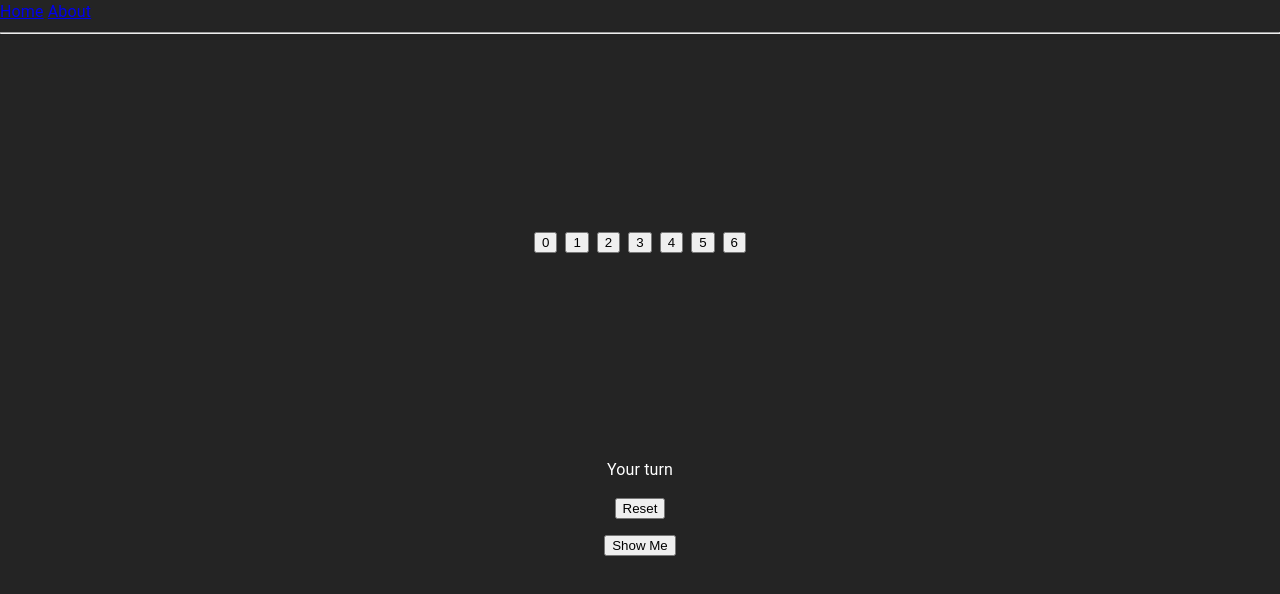
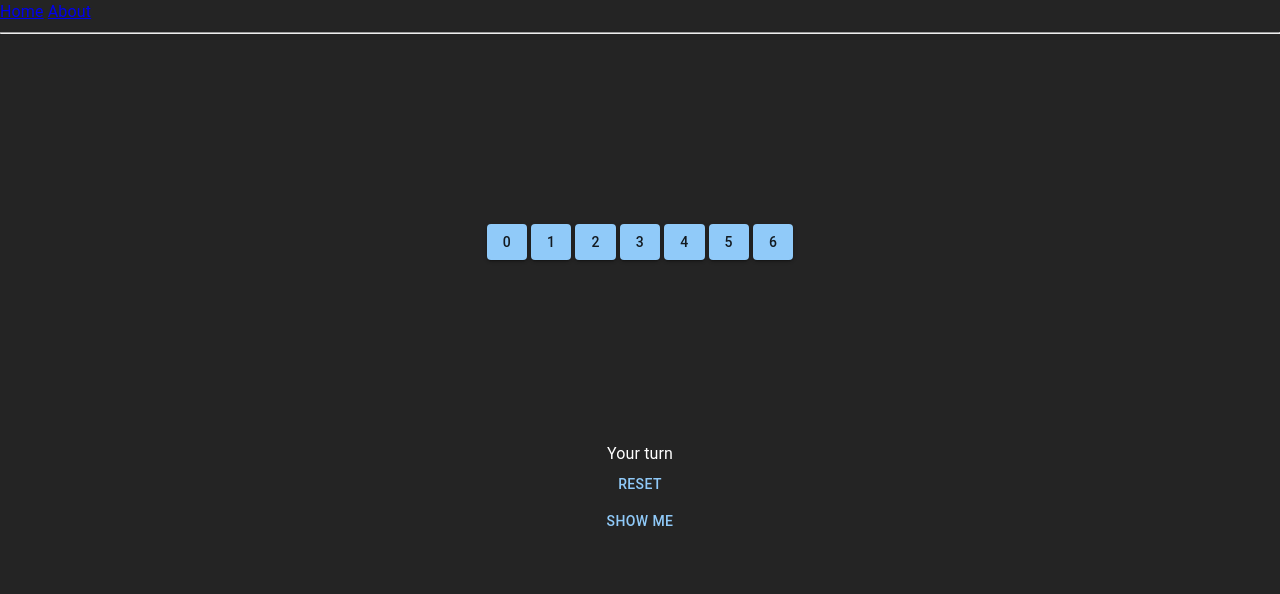
Before and after one commit to Cluracan/connect-four, a React (Vite) app: page /blindfold in a window 1280 px wide. Shown: the top 594 px of the page. Built offline with nearby package versions, Linux system fonts and the light colour scheme.

Commit message:
material UI conversion continued

```diff
--- a/src/components/blindfoldGame/BlindfoldGame.module.css
+++ /dev/null
@@ -1,16 +0,0 @@
-main {
-  display: flex;
-  flex-direction: column;
-  align-items: center;
-}
-
-.canvasHolder {
-  display: flex;
-  flex-direction: column;
-  justify-content: center;
-  min-height: 50vh;
-}
-
-.showMeButton {
-  margin-top: 1rem;
-}
--- a/src/components/blindfoldGame/BlindfoldGame.tsx
+++ b/src/components/blindfoldGame/BlindfoldGame.tsx
@@ -1,9 +1,9 @@
-import styles from "./BlindfoldGame.module.css";
 import { useEffect, useState } from "react";
 import { BlindfoldCanvas } from "../canvas/BlindfoldCanvas";
 import { SelectColumnButtons } from "../selectColumnButtons/SelectColumnButtons";
 import { useGameController } from "../../hooks/useGameController";
 import { COMPUTER_DELAY } from "../../constants";
+import { Button, Box, Typography } from "@mui/material";
 
 const BlindfoldGame = () => {
   console.log("BlindfoldRefresh");
@@ -48,9 +48,18 @@ const BlindfoldGame = () => {
   }, [computerTurn]);
 
   return (
-    <main className={styles.main}>
+    <Box
+      sx={{ display: "flex", flexDirection: "column", alignItems: "center" }}
+    >
       {/* {gameOver && <p> GAME OVER!</p>} */}
-      <div className={styles.canvasHolder}>
+      <Box
+        sx={{
+          display: "flex",
+          flexDirection: "column",
+          justifyContent: "center",
+          minHeight: "50vh",
+        }}
+      >
         {showCanvas && <BlindfoldCanvas locationData={locationData} />}
         {!showCanvas && (
           <SelectColumnButtons
@@ -58,18 +67,17 @@ const BlindfoldGame = () => {
             canClick={!computerTurn}
           />
         )}
-      </div>
-      <p>{feedbackText}</p>
-      <button onClick={handleReset}>Reset</button>
-      <button
-        className={styles.showMeButton}
+      </Box>
+      <Typography variant="body1">{feedbackText}</Typography>
+      <Button onClick={handleReset}>Reset</Button>
+      <Button
         onPointerDown={() => handleShowCanvas()}
         onPointerLeave={() => setShowCanvas(false)}
         onPointerUp={() => setShowCanvas(false)}
       >
         Show Me
-      </button>
-    </main>
+      </Button>
+    </Box>
   );
 };
 export { BlindfoldGame };
--- a/src/components/classicGame/ClassicGame.tsx
+++ b/src/components/classicGame/ClassicGame.tsx
@@ -1,18 +1,19 @@
-import styles from "./ClassicGame.module.css";
 import { useEffect } from "react";
 import { ClassicCanvas } from "../canvas/ClassicCanvas";
 import { useGameController } from "../../hooks/useGameController";
 import { COMPUTER_DELAY } from "../../constants";
+import { Box, Button, Typography } from "@mui/material";
 
 const ClassicGame = () => {
   console.log("ClassicRefresh");
   const {
-    makeMove,
     locationData,
     feedbackText,
+    gameOver,
+    computerTurn,
+    makeMove,
     getComputerMove,
     resetGame,
-    computerTurn,
   } = useGameController();
 
   const handleMakeMove = (col: number) => {
@@ -20,7 +21,7 @@ const ClassicGame = () => {
   };
 
   const handleReset = () => {
-    if (!computerTurn) resetGame();
+    if (!computerTurn || gameOver) resetGame();
   };
 
   useEffect(() => {
@@ -39,16 +40,22 @@ const ClassicGame = () => {
   }, [computerTurn]);
 
   return (
-    <main className={styles.main}>
+    <Box
+      sx={{
+        display: "flex",
+        flexDirection: "column",
+        alignItems: "center",
+      }}
+    >
       <ClassicCanvas
         handleClick={handleMakeMove}
         canClick={!computerTurn}
         locationData={locationData}
       />
 
-      <p className={styles.feedback}>{feedbackText}</p>
-      <button onClick={handleReset}>Reset</button>
-    </main>
+      <Typography sx={{ p: 4 }}>{feedbackText}</Typography>
+      <Button onClick={handleReset}>Reset</Button>
+    </Box>
   );
 };
 export { ClassicGame };
--- a/src/components/selectColumnButtons/SelectColumnButtons.module.css
+++ /dev/null
@@ -1,8 +0,0 @@
-.buttonHolder {
-  display: flex;
-
-  gap: 0.5rem;
-}
-
-.button {
-}
--- a/src/components/selectColumnButtons/SelectColumnButtons.tsx
+++ b/src/components/selectColumnButtons/SelectColumnButtons.tsx
@@ -1,6 +1,6 @@
-import styles from "./SelectColumnButtons.module.css";
 import { useSettings } from "../../store/useSettings";
 import { GAMEBOARD_WIDTH } from "../../constants";
+import { Box, Button } from "@mui/material";
 
 type ChooseColumnButtonsProps = {
   handleClick: (col: number) => void;
@@ -14,11 +14,12 @@ const SelectColumnButtons = ({
   const { zeroBasedIndex } = useSettings();
 
   return (
-    <div className={styles.buttonHolder}>
+    <Box sx={{ display: "flex", gap: 0.5 }}>
       {Array.from({ length: GAMEBOARD_WIDTH }).map((_, buttonIndex) => {
         return (
-          <button
-            className={styles.button}
+          <Button
+            sx={{ minWidth: 0 }}
+            variant="contained"
             key={buttonIndex}
             onClick={() => {
               if (canClick) {
@@ -27,10 +28,10 @@ const SelectColumnButtons = ({
             }}
           >
             {zeroBasedIndex ? buttonIndex : buttonIndex + 1}
-          </button>
+          </Button>
         );
       })}
-    </div>
+    </Box>
   );
 };
 
--- a/src/components/settings/Settings.tsx
+++ b/src/components/settings/Settings.tsx
@@ -41,7 +41,7 @@ const Settings = () => {
       </Typography>
 
       <Slider
-        sx={{ m: 4 }}
+        sx={{ m: 4, maxWidth: 200 }}
         aria-label="Difficulty"
         defaultValue={depth}
         getAriaValueText={(value) => `${value}`}
@@ -62,10 +62,10 @@ const Settings = () => {
         variant="outlined"
         onClick={() => toggleZeroBasedIndex()}
       >
-        {`${zeroBasedIndex ? "I'm a programmer" : "I'm a normal person"}`}
+        {`${zeroBasedIndex ? "I'm a coder" : "I'm  normal"}`}
       </Button>
       <Typography variant="body2">
-        Columns will be labelled {zeroBasedIndex ? "0 to 6" : "1 to 7"}
+        (Columns labelled {zeroBasedIndex ? "0 to 6" : "1 to 7"})
       </Typography>
 
       <Typography variant="h5" sx={{ my: 3 }}>
--- a/src/hooks/useGameController.tsx
+++ b/src/hooks/useGameController.tsx
@@ -74,6 +74,7 @@ const useGameController = () => {
     locationData,
     feedbackText,
     computerTurn,
+    gameOver,
     makeMove,
     getComputerMove,
     resetGame,
```
